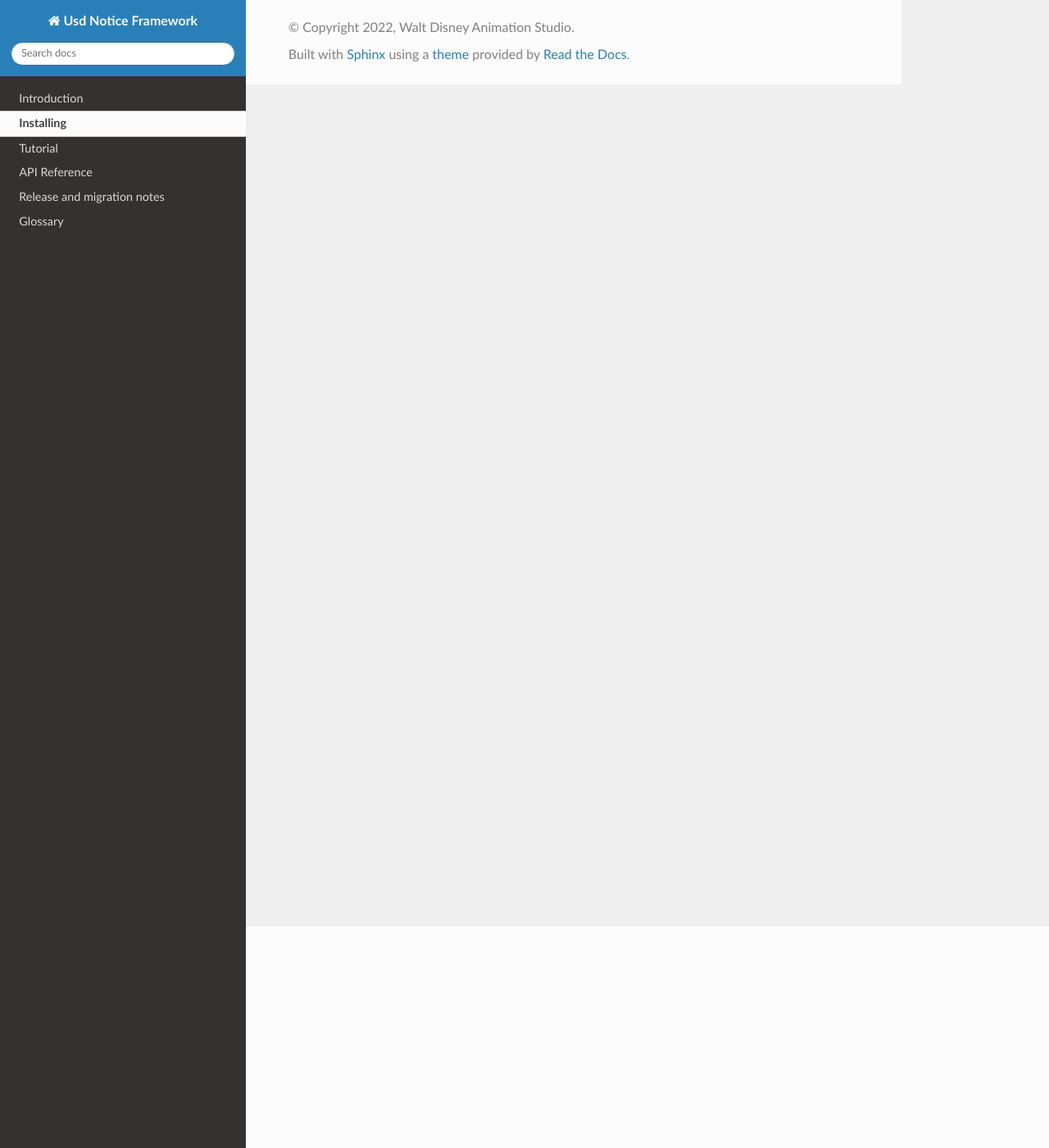
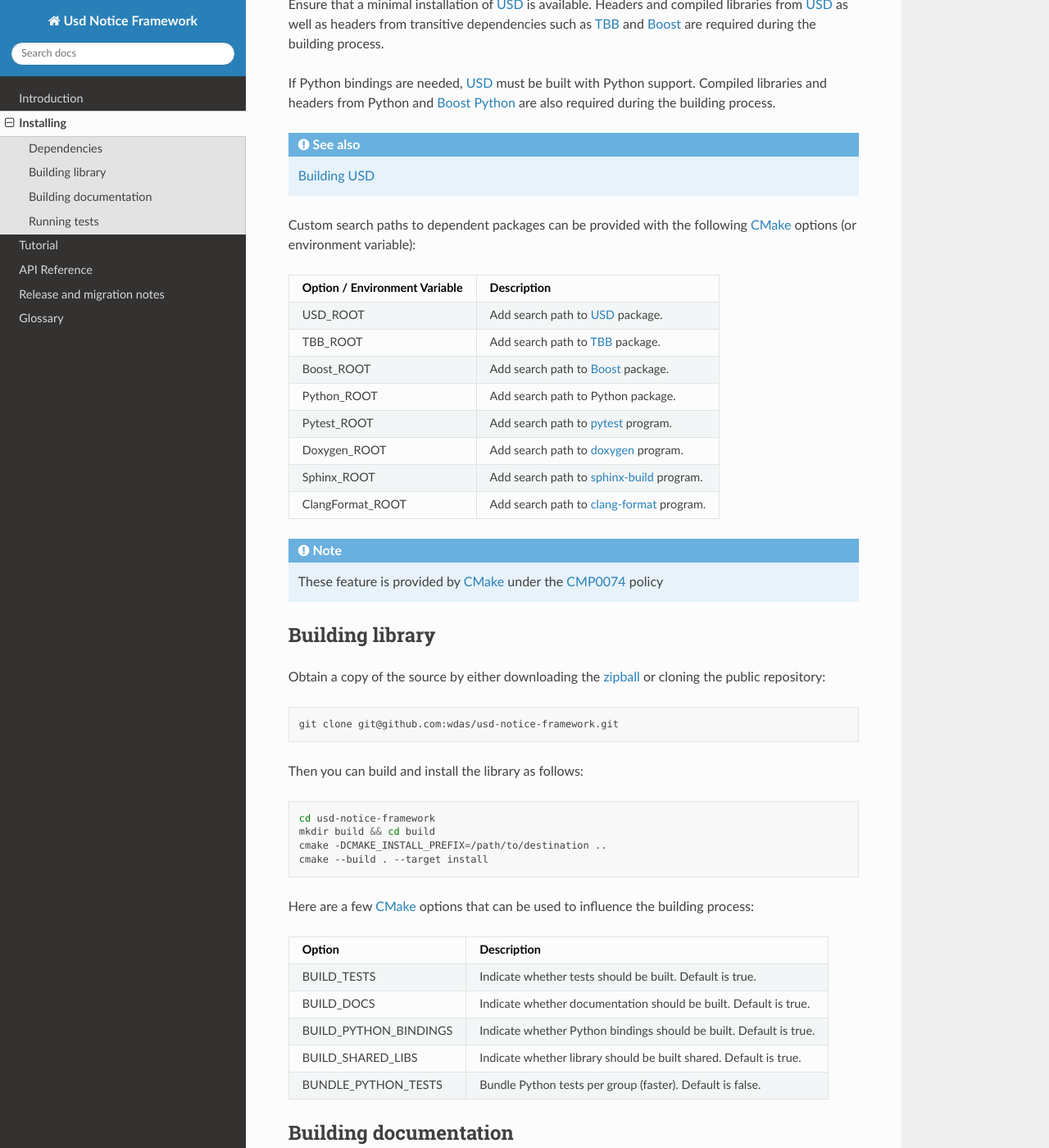
Before and after one commit to wdas/unf, a Sphinx documentation site: the page built from doc/sphinx/installing.rst, in a window 1280 px wide and 1400 px high, scrolled down 270 px. Shown: the whole window at 82% size. Built offline with Sphinx 7.4.7 and the Read the Docs theme 2.0.0, drawn with Linux system fonts in a browser that asks for light colours; some of the changed text lies outside the part shown.

Commit message:
Add documentation for installing the library

```diff
--- a/doc/sphinx/installing.rst
+++ b/doc/sphinx/installing.rst
@@ -4,4 +4,129 @@
 Installing
 **********
 
-Detailled installation instuctions.
+.. highlight:: bash
+
+The library can be installed using :term:`CMake` (any version over `3.15
+<https://cmake.org/cmake/help/latest/release/3.15.html>`_).
+
+.. _installing/dependencies:
+
+Dependencies
+============
+
+Ensure that a minimal installation of :term:`USD` is available. Headers and
+compiled libraries from :term:`USD` as well as headers from transitive
+dependencies such as :term:`TBB` and :term:`Boost` are required during the
+building process.
+
+If Python bindings are needed, :term:`USD` must be built with Python support.
+Compiled libraries and headers from Python and :term:`Boost Python` are
+also required during the building process.
+
+.. seealso::
+
+    `Building USD
+    <https://github.com/PixarAnimationStudios/USD/blob/release/BUILDING.md>`_
+
+
+Custom search paths to dependent packages can be provided with the following
+:term:`CMake` options (or environment variable):
+
+============================= =========================================================
+Option / Environment Variable Description
+============================= =========================================================
+USD_ROOT                      Add search path to :term:`USD` package.
+TBB_ROOT                      Add search path to :term:`TBB` package.
+Boost_ROOT                    Add search path to :term:`Boost` package.
+Python_ROOT                   Add search path to Python package.
+Pytest_ROOT                   Add search path to :term:`pytest` program.
+Doxygen_ROOT                  Add search path to :term:`doxygen` program.
+Sphinx_ROOT                   Add search path to :term:`sphinx-build <Sphinx>` program.
+ClangFormat_ROOT              Add search path to :term:`clang-format` program.
+============================= =========================================================
+
+.. note::
+
+    These feature is provided by :term:`CMake` under the `CMP0074
+    <https://cmake.org/cmake/help/latest/policy/CMP0074.html>`_ policy
+
+.. _installing/building:
+
+Building library
+================
+
+Obtain a copy of the source by either downloading the
+`zipball <https://github.com/wdas/usd-notice-framework/archive/main.zip>`_ or
+cloning the public repository::
+
+    git clone git@github.com:wdas/usd-notice-framework.git
+
+Then you can build and install the library as follows::
+
+    cd usd-notice-framework
+    mkdir build && cd build
+    cmake -DCMAKE_INSTALL_PREFIX=/path/to/destination ..
+    cmake --build . --target install
+
+Here are a few :term:`CMake` options that can be used to influence the building
+process:
+
+===================== ==================================================================
+Option                Description
+===================== ==================================================================
+BUILD_TESTS           Indicate whether tests should be built. Default is true.
+BUILD_DOCS            Indicate whether documentation should be built. Default is true.
+BUILD_PYTHON_BINDINGS Indicate whether Python bindings should be built. Default is true.
+BUILD_SHARED_LIBS     Indicate whether library should be built shared. Default is true.
+BUNDLE_PYTHON_TESTS   Bundle Python tests per group (faster). Default is false.
+===================== ==================================================================
+
+.. _installing/documentation:
+
+Building documentation
+======================
+
+Ensure that :term:`Sphinx` and :term:`Doxygen` are installed for building the
+documentation.
+
+Then build the documentation as follows::
+
+    cmake --build . --target documentation
+
+.. note::
+
+    Documentation is automatically built with default installation, unless you
+    set the ``BUILD_DOCS`` :term:`CMake` option to false.
+
+.. _installing/test:
+
+Running tests
+=============
+
+Ensure that :term:`GTest` and :term:`Pytest` are installed for building and
+running the tests.
+
+.. note::
+
+    :term:`Pytest` is not necessary is you set the ``BUILD_PYTHON_BINDINGS``
+    to false.
+
+Once the library and all tests are built, you can run the tests using
+:term:`Ctest` within the build folder as follows::
+
+    ctest
+
+You can increase the verbosity or run a specific test as follows::
+
+    ctest -VV
+    ctest -R BrokerTest.Create
+    ctest -R BrokerTest.Create -VV
+
+.. note::
+
+    Tests are automatically built with default installation, unless you
+    set the ``BUILD_TESTS`` :term:`CMake` option to false.
+
+By default, Python tests from one scope will be decomposed into separated tests
+that can be individually targeted. Set the ``BUNDLE_PYTHON_TESTS`` :term:`CMake`
+option to true if you want to combine Python tests per scope.
```
Also changed, not shown: README.md (+0 -39 lines), doc/sphinx/glossary.rst (+53 -2 lines).
